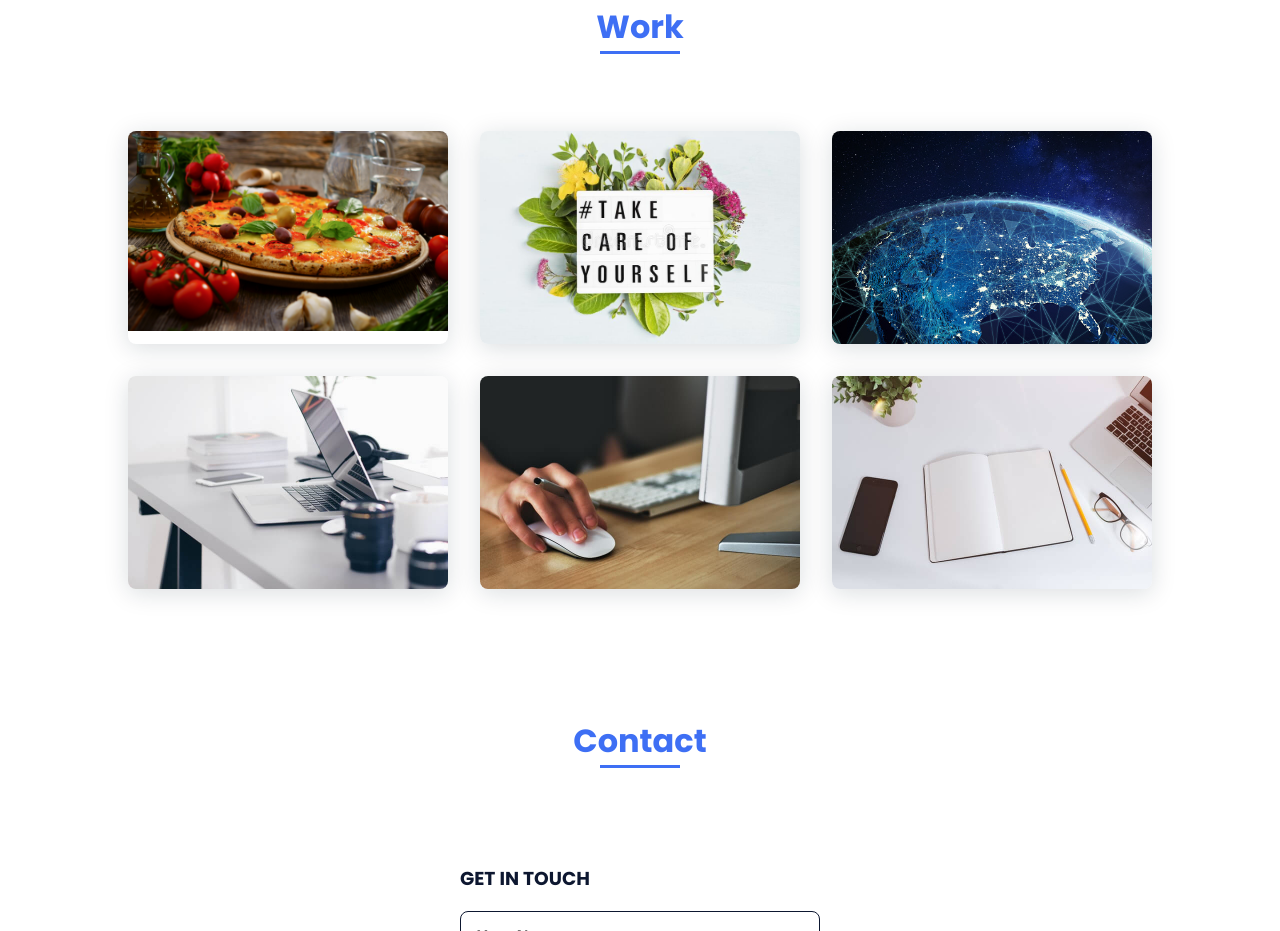
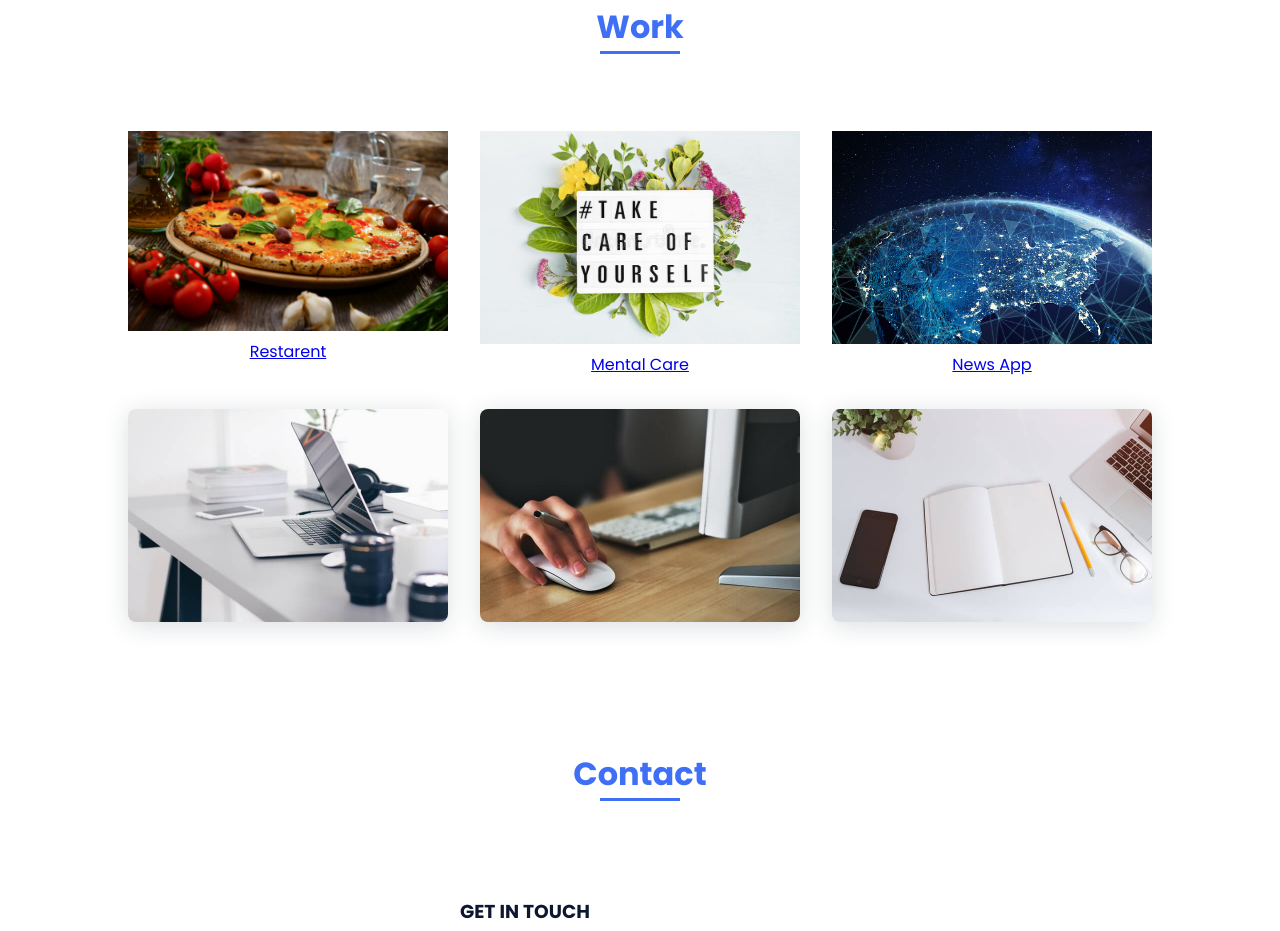
Before and after one commit to shahidavalisyed/MyPortFolio, a plain HTML site: page index.html in a window 1280 px wide. Shown: the part 2236-3167 px from the top of the page. Drawn offline with nearby package versions, Linux system fonts and the light colour scheme.

Commit message:
Add files via upload
Text links

```diff
--- a/index.html
+++ b/index.html
@@ -163,15 +163,35 @@
                 <h2 class="section-title">Work</h2>
 
                 <div class="work__container bd-grid">
-                    <a href="https://quality-recipe.netlify.app/" class="work__img" target="_blank">
-                        <img src="assets/img/teahub.io-pizza-wallpaper-330609.jpg" alt="">
-                    </a>
+                    <div>
+                        <a href="https://quality-recipe.netlify.app/" class="work__img" target="_blank">
+                            <img src="assets/img/teahub.io-pizza-wallpaper-330609.jpg" alt="">
+                        </a>
+                        <a href="https://quality-recipe.netlify.app/" class="work__img" target="_blank">
+                            <P class="" style="text-align: center; margin-top: 8px; text-decoration:underline;">Restarent</P>
+                        </a>
+                    </div>
+                                <div>
                     <a href="https://mental-care.netlify.app/#about" class="work__img" target="_blank">
                         <img src="assets/img/lightbox-motivation-words-self-care-positive-thinking-mental-health-emotional-wellness-top-view-185218285.jpg">
                     </a>
+                    <a href="https://mental-care.netlify.app/#about" class="work__img" target="_blank">
+
+                    <P class="" style="text-align: center; margin-top: 8px; text-decoration:underline;">Mental Care</P>
+                     </a>
+                    </div>
+
+
+                   <div>
                     <a href="https://peoplesnewsapp.netlify.app/" class="work__img" target="_blank">
                         <img src="assets/img/istockphoto-1170940675-170667a.jpg" alt="">
                     </a>
+                    <a href="https://peoplesnewsapp.netlify.app/" class="work__img" target="_blank">
+                        <P class="" style="text-align: center; margin-top: 8px; text-decoration:underline;">News App</P>
+
+                    </a>
+
+                   </div>
 
                     <a href="" class="work__img">
                         <img src="assets/img/work4.jpg" alt="">
```
